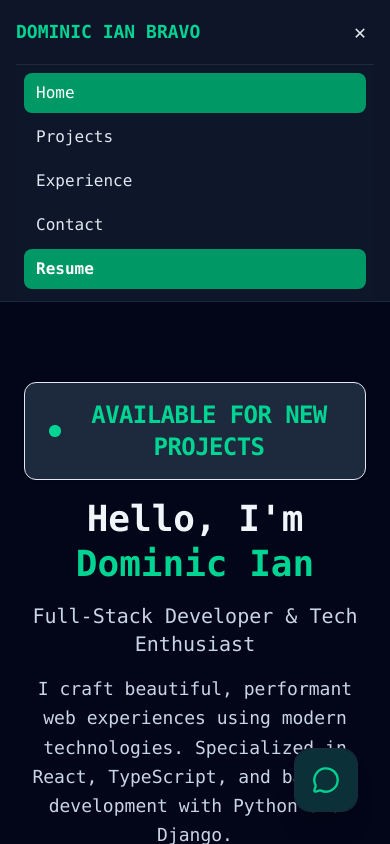
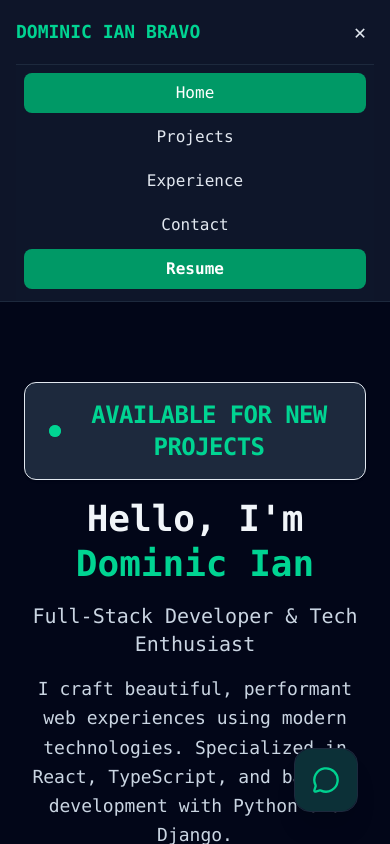
Before and after one commit to Dominic-Bravo/DominicIanBravoMyPortfolio, a React (Vite) app: page / in a window 390 px wide. Both pictures are taken after a click on the button "Toggle navigation". Shown: the top 844 px of the page. Built offline with nearby package versions, Linux system fonts and the light colour scheme.

Commit message:
fix: tab bar logo

```diff
--- a/index.html
+++ b/index.html
@@ -2,7 +2,7 @@
 <html lang="en" class="dark">
   <head>
     <meta charset="UTF-8" />
-    <link rel="icon" type="image/svg+xml" href="/favicon.svg" />
+    <link rel="icon" type="image/svg+xml" href="dist/logo.svg" />
     <meta name="viewport" content="width=device-width, initial-scale=1.0" />
     <title>myportfolio</title>
   </head>
--- a/src/layout/header.tsx
+++ b/src/layout/header.tsx
@@ -79,7 +79,7 @@ export const Navbar = ({ currentPage, onNavigate }: NavbarProps) => {
                     onNavigate(item.page);
                     setMenuOpen(false);
                   }}
-                  className={`block w-full text-left px-3 py-2 rounded-lg text-base font-medium transition-colors ${
+                  className={`block w-full justify-center items-center px-3 py-2 rounded-lg text-base font-medium transition-colors ${
                     currentPage === item.page
                       ? "bg-emerald-600 text-white"
                       : "text-slate-200 hover:bg-slate-800 hover:text-emerald-300"
@@ -92,7 +92,7 @@ export const Navbar = ({ currentPage, onNavigate }: NavbarProps) => {
                 href="/resume.pdf"
                 target="_blank"
                 rel="noopener noreferrer"
-                className="block w-full text-left px-3 py-2 rounded-lg bg-emerald-600 text-white font-semibold hover:opacity-90 transition-opacity"
+                className="block w-full justify-center items-center text-center px-3 py-2 rounded-lg bg-emerald-600 text-white font-semibold hover:opacity-90 transition-opacity"
               >
                 Resume
               </a>
```
